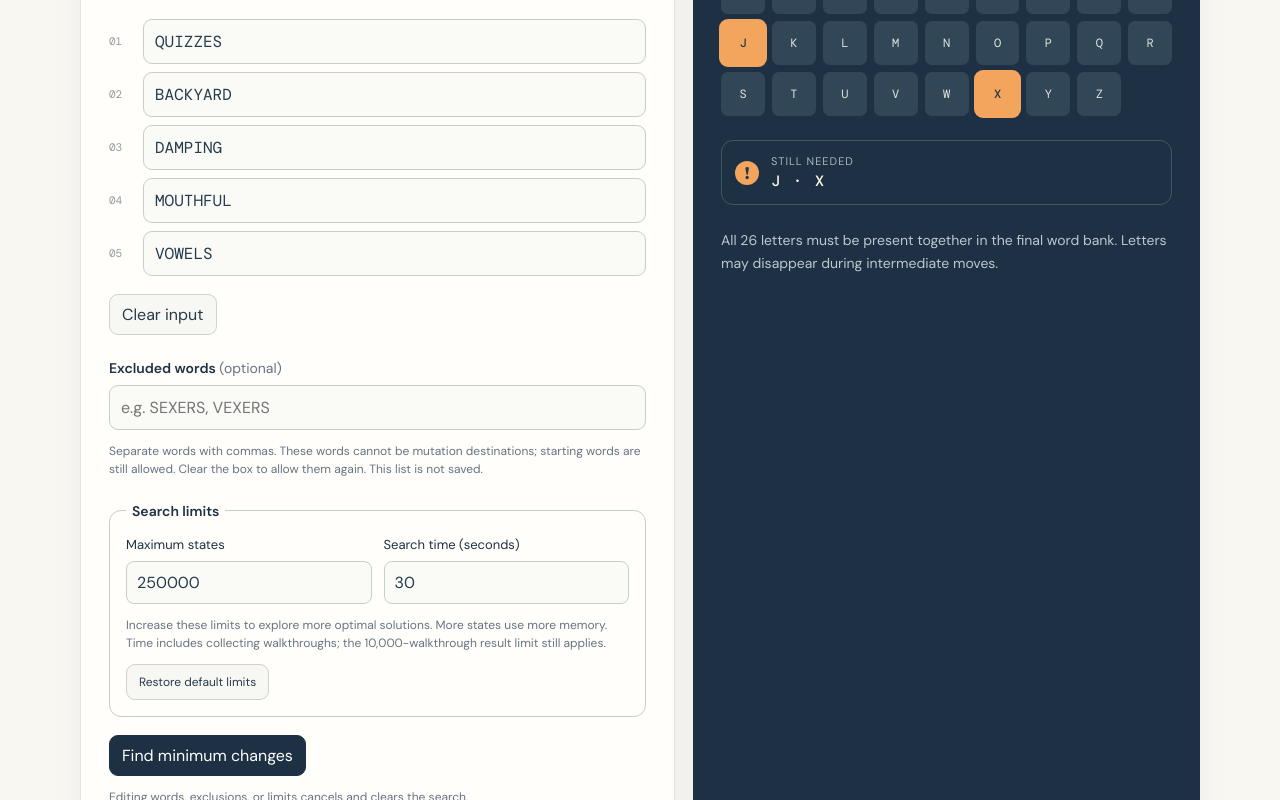
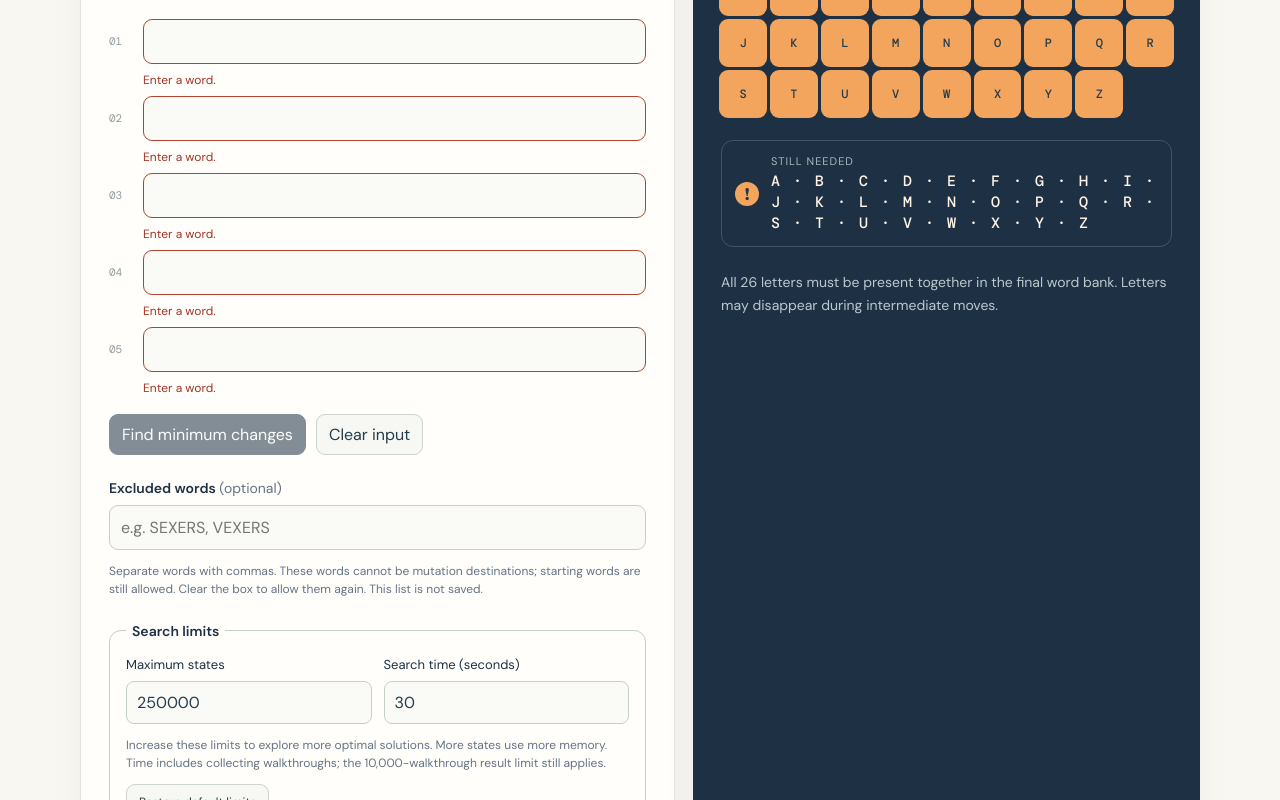
Before and after one commit to nahiphog/pandergrams, a React (Vite) app: page / in a window 1280 px wide. Shown: the part 620-1420 px from the top of the page. Built offline with nearby package versions, Linux system fonts and the light colour scheme.

Commit message:
Start with empty word inputs and group search controls

```diff
--- a/src/main.tsx
+++ b/src/main.tsx
@@ -5,7 +5,7 @@ import type { Progress, Result } from './solver'
 import type { SearchRequest, SearchResponse } from './solver.worker'
 import './styles.css'
 
-const initialWords = ['QUIZZES', 'BACKYARD', 'DAMPING', 'MOUTHFUL', 'VOWELS']
+const initialWords = ['', '', '', '', '']
 const alphabet = 'ABCDEFGHIJKLMNOPQRSTUVWXYZ'.split('')
 
 function App() {
@@ -124,7 +124,11 @@ function App() {
               </div>
             ))}
           </div>
-          <div className="edit-actions"><button onClick={() => { edit(initialWords.map(() => '')); setExcludedInput('') }}>Clear input</button></div>
+          <div className="search-actions">
+            <button className="primary-button" disabled={!canSolve || running} onClick={search}>{running ? 'Searching…' : 'Find minimum changes'}</button>
+            <button onClick={() => { edit([...initialWords]); setExcludedInput('') }}>Clear input</button>
+            {running && <button onClick={() => { stop(); setNotice('Search cancelled. No conclusion was reached.') }}>Cancel</button>}
+          </div>
           <div className="exclusions-field">
             <label htmlFor="excluded-words">Excluded words <span>(optional)</span></label>
             <input id="excluded-words" value={excludedInput} placeholder="e.g. SEXERS, VEXERS" spellCheck={false} autoComplete="off" aria-invalid={!!exclusionError} aria-describedby={`exclusions-help${exclusionError ? ' exclusions-error' : ''}`} onChange={(event) => { edit(words); setExcludedInput(event.target.value.toUpperCase()) }} />
@@ -148,7 +152,6 @@ function App() {
             <p id="limits-help" className="limit-note">Increase these limits to explore more optimal solutions. More states use more memory. Time includes collecting walkthroughs; the 10,000-walkthrough result limit still applies.</p>
             <button onClick={() => { edit(words); setStateLimitInput('250000'); setTimeLimitInput('30') }}>Restore default limits</button>
           </fieldset>
-          <div className="search-actions"><button className="primary-button" disabled={!canSolve || running} onClick={search}>{running ? 'Searching…' : 'Find minimum changes'}</button>{running && <button onClick={() => { stop(); setNotice('Search cancelled. No conclusion was reached.') }}>Cancel</button>}</div>
           <p className="limit-note">Editing words, exclusions, or limits cancels and clears the search.</p>
         </div>
         <aside className="coverage-panel" aria-labelledby="coverage-heading">
```
Also changed, not shown: 1 other file (tests, documents, lock files or other folders).
